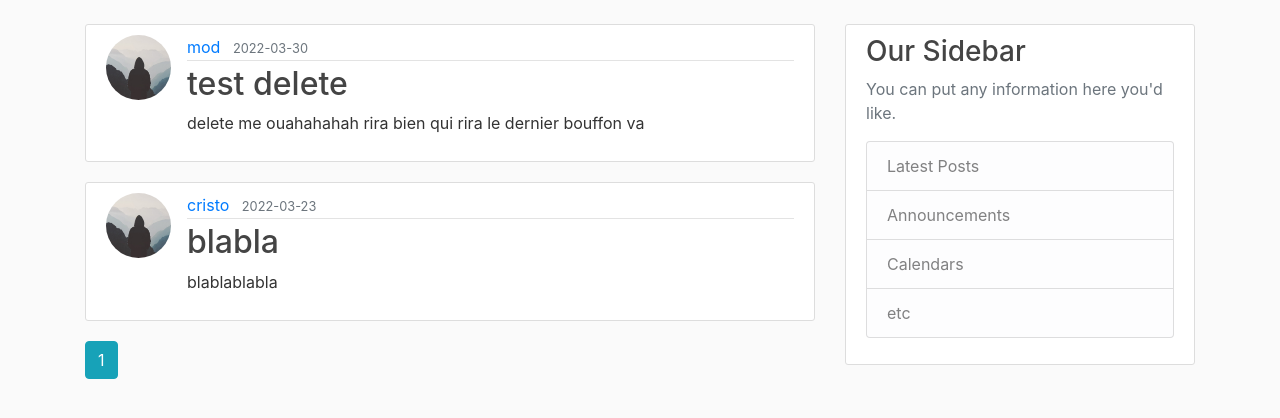
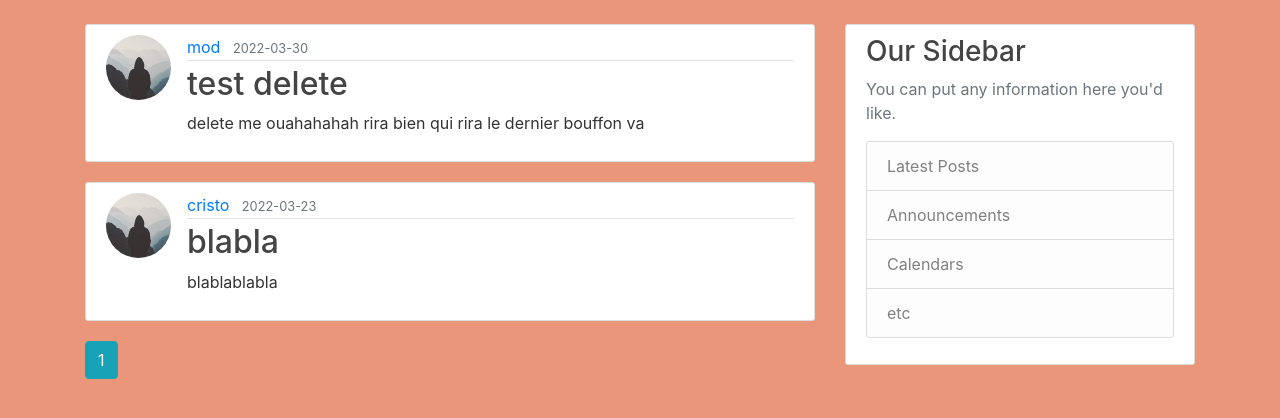
Before and after one commit to cmdcodyab/haiku_dev, a Flask app: page / in a window 1280 px wide. Shown: the part 56-474 px from the top of the page. Run offline with Flask 2, Linux system fonts and the light colour scheme; data comes from the database, SQL or seed files in the repository; some libraries are stand-ins or nearby versions.

Commit message:
couleur fond

```diff
--- a/flaskblog/static/main.css
+++ b/flaskblog/static/main.css
@@ -1,5 +1,5 @@
 body {
-  background: #fafafa;
+  background: #e9967a;
   color: #333333;
   margin-top: 5rem;
 }
```
